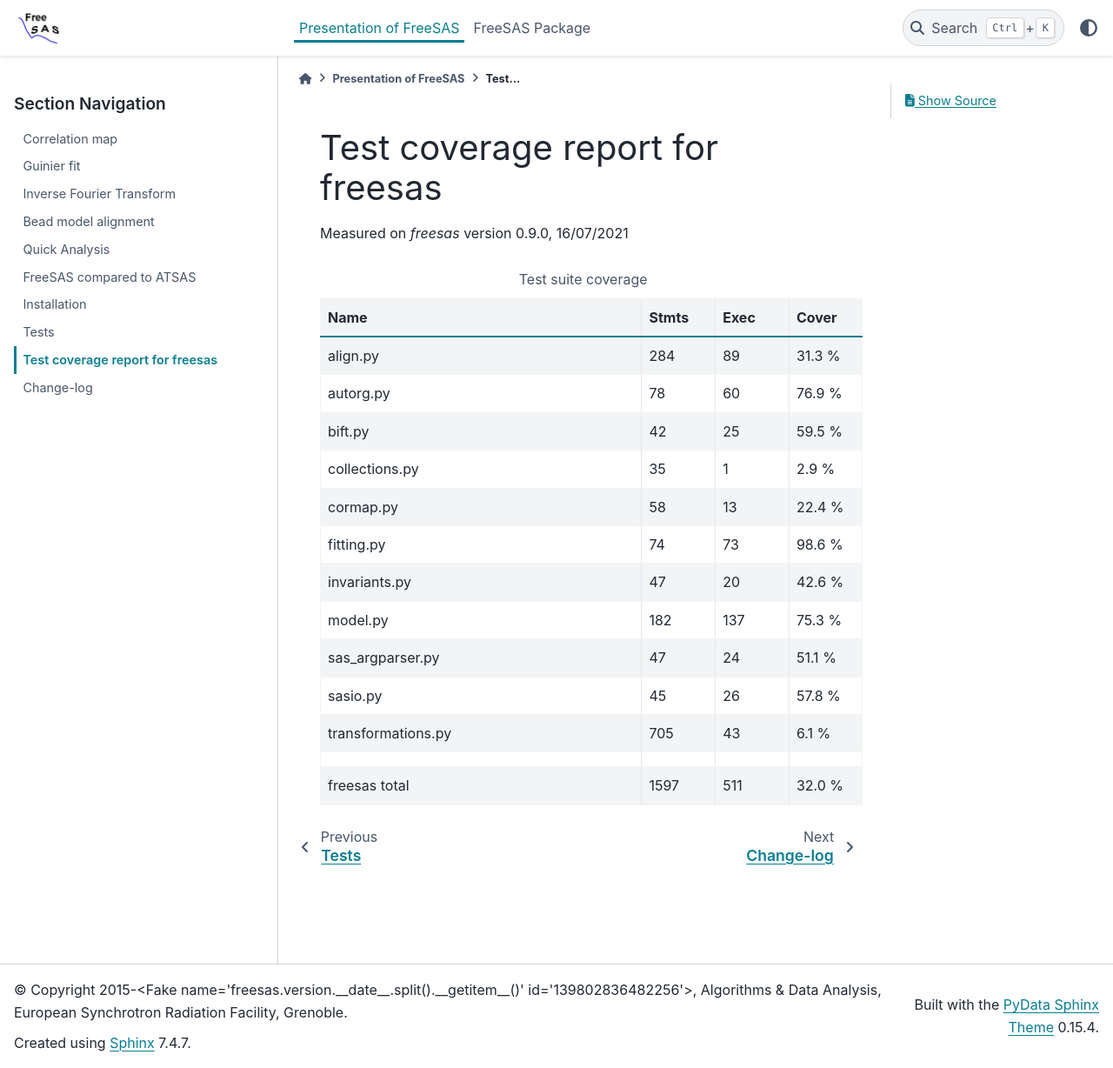
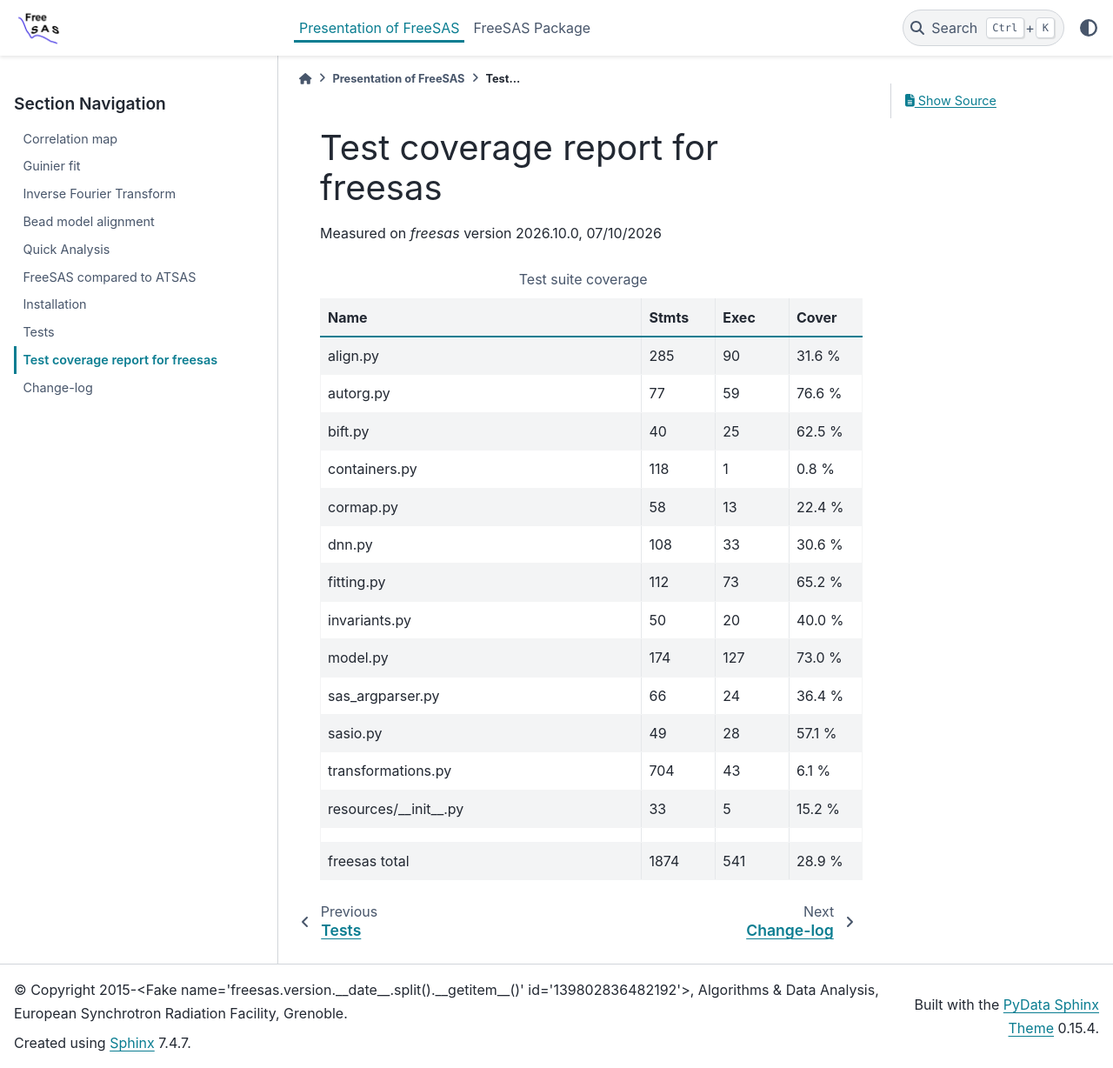
Before and after one commit to silx-kit/freesas, a Sphinx documentation site: the page built from doc/source/coverage.rst, in a window 1280 px wide and 1228 px high. Shown: the whole window at 87% size. Built offline with Sphinx 7.4.7 and the PyData theme 0.15.4, drawn with Linux system fonts in a browser that asks for light colours; the version number could not be read and is left out.

Commit message:
update code coverage

```diff
--- a/doc/source/coverage.rst
+++ b/doc/source/coverage.rst
@@ -1,22 +1,24 @@
 Test coverage report for freesas
 ================================
 
-Measured on *freesas* version 0.9.0, 16/07/2021
+Measured on *freesas* version 2026.10.0, 07/10/2026
 
 .. csv-table:: Test suite coverage
    :header: "Name", "Stmts", "Exec", "Cover"
    :widths: 35, 8, 8, 8
 
-   "align.py", "284", "89", "31.3 %"
-   "autorg.py", "78", "60", "76.9 %"
-   "bift.py", "42", "25", "59.5 %"
-   "collections.py", "35", "1", "2.9 %"
+   "align.py", "285", "90", "31.6 %"
+   "autorg.py", "77", "59", "76.6 %"
+   "bift.py", "40", "25", "62.5 %"
+   "containers.py", "118", "1", "0.8 %"
    "cormap.py", "58", "13", "22.4 %"
-   "fitting.py", "74", "73", "98.6 %"
-   "invariants.py", "47", "20", "42.6 %"
-   "model.py", "182", "137", "75.3 %"
-   "sas_argparser.py", "47", "24", "51.1 %"
-   "sasio.py", "45", "26", "57.8 %"
-   "transformations.py", "705", "43", "6.1 %"
+   "dnn.py", "108", "33", "30.6 %"
+   "fitting.py", "112", "73", "65.2 %"
+   "invariants.py", "50", "20", "40.0 %"
+   "model.py", "174", "127", "73.0 %"
+   "sas_argparser.py", "66", "24", "36.4 %"
+   "sasio.py", "49", "28", "57.1 %"
+   "transformations.py", "704", "43", "6.1 %"
+   "resources/__init__.py", "33", "5", "15.2 %"
 
-   "freesas total", "1597", "511", "32.0 %"
+   "freesas total", "1874", "541", "28.9 %"
```
